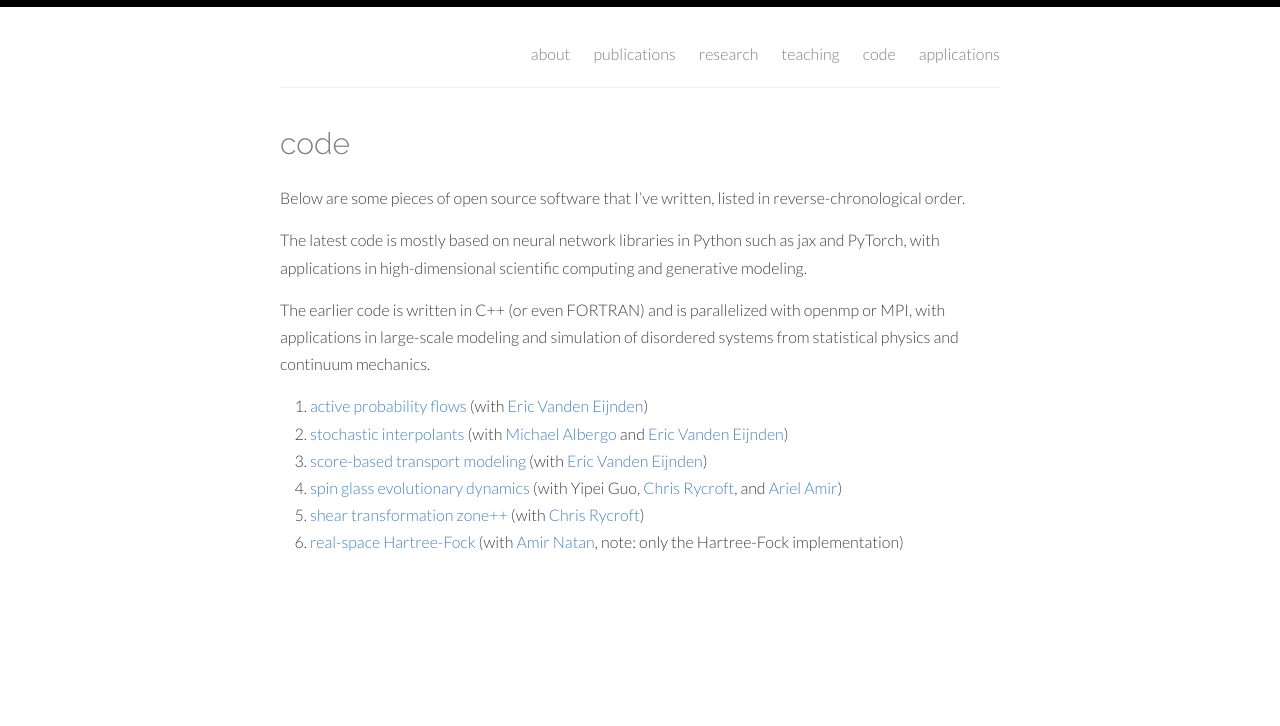
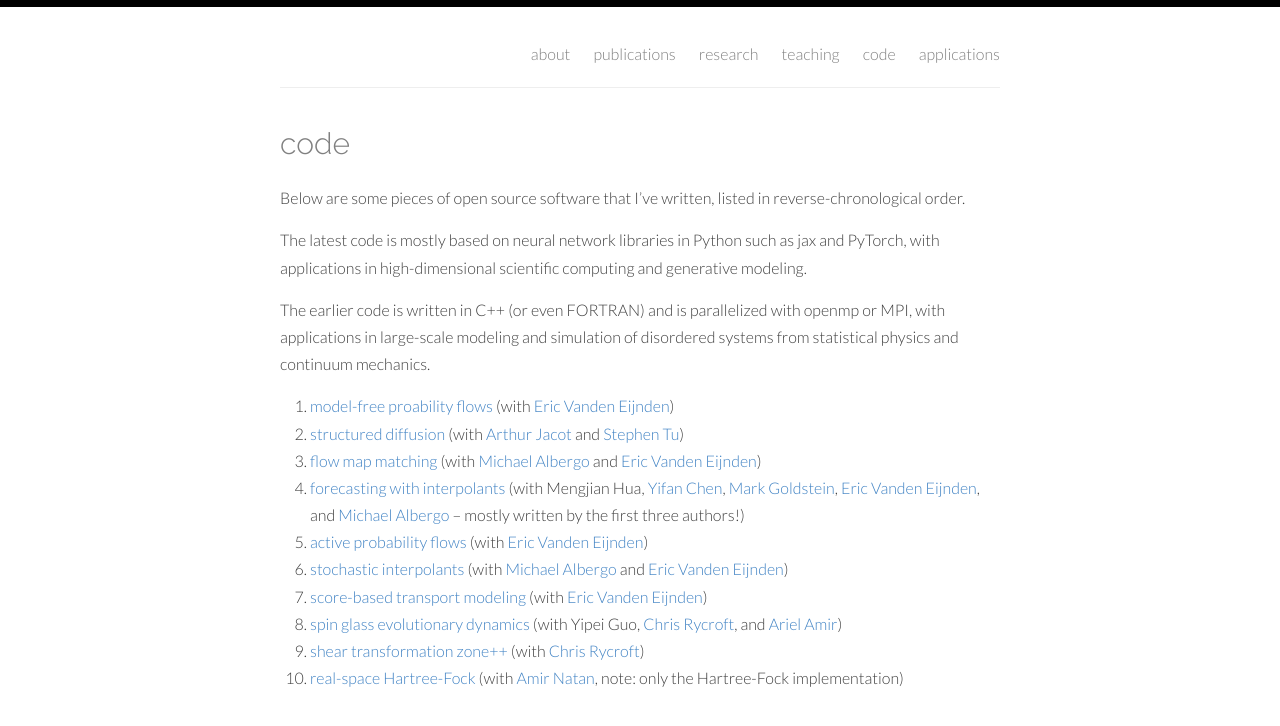
Before and after one commit to nmboffi/nmboffi.github.io, a Jekyll site: the page built from _pages/code.md, in a window 1280 px wide. Shown: the top 726 px of the page. Built offline with Jekyll 4.4.1, drawn with Linux system fonts in a browser that asks for light colours.

Commit message:
update code

```diff
--- a/_pages/code.md
+++ b/_pages/code.md
@@ -9,6 +9,10 @@ The latest code is mostly based on neural network libraries in Python such as `j
 
 The earlier code is written in `C++` (or even `FORTRAN`) and is parallelized with `openmp` or `MPI`, with applications in large-scale modeling and simulation of disordered systems from statistical physics and continuum mechanics.
 
+1. [model-free proability flows](https://github.com/nmboffi/vicsek_public) (with [Eric Vanden Eijnden](https://wp.nyu.edu/courantinstituteofmathematicalsciences-eve2/))
+1. [structured diffusion](https://github.com/nmboffi/structured_diffusion_public) (with [Arthur Jacot](https://sites.google.com/view/arthurjacot) and [Stephen Tu](https://stephentu.github.io))
+1. [flow map matching](https://github.com/nmboffi/flow_map_matching_public/tree/main) (with [Michael Albergo](http://malbergo.me) and [Eric Vanden Eijnden](https://wp.nyu.edu/courantinstituteofmathematicalsciences-eve2/))
+1. [forecasting with interpolants](https://github.com/interpolants/forecasting) (with Mengjian Hua, [Yifan Chen](https://yifanc96.github.io), [Mark Goldstein](https://marikgoldstein.github.io), [Eric Vanden Eijnden](https://wp.nyu.edu/courantinstituteofmathematicalsciences-eve2/), and [Michael Albergo](http://malbergo.me) -- mostly written by the first three authors!)
 1. [active probability flows](https://github.com/nmboffi/active_pflows) (with [Eric Vanden Eijnden](https://wp.nyu.edu/courantinstituteofmathematicalsciences-eve2/))
 1. [stochastic interpolants](https://github.com/malbergo/stochastic-interpolants) (with [Michael Albergo](http://malbergo.me) and [Eric Vanden Eijnden](https://wp.nyu.edu/courantinstituteofmathematicalsciences-eve2/))
 1. [score-based transport modeling](https://github.com/nmboffi/sbtm) (with [Eric Vanden Eijnden](https://wp.nyu.edu/courantinstituteofmathematicalsciences-eve2/))
```
